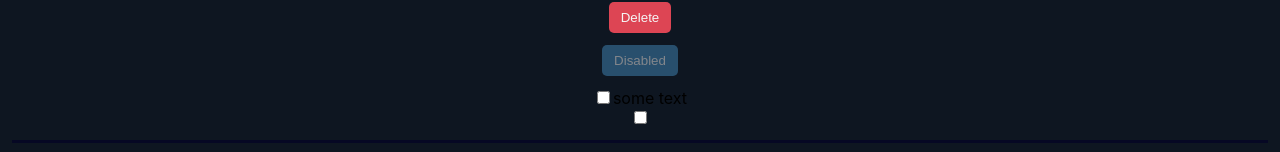
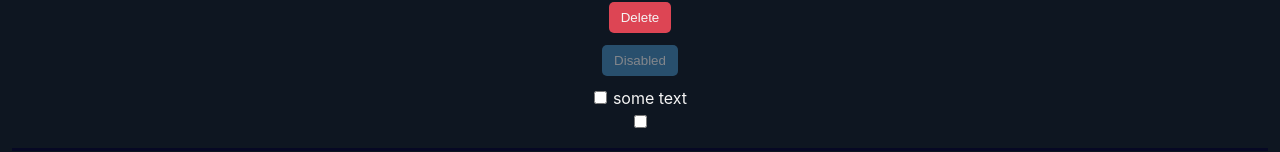
Before and after one commit to mykolao/react-homeworks, a React (Create React App) app: page / in a window 1280 px wide. Shown: the part 747-899 px from the top of the page. Built offline with nearby package versions, Linux system fonts and the light colour scheme.

Commit message:
SuperCheckbox fixed

```diff
--- a/src/homework-4/common/c3-SuperCheckbox/SuperCheckbox.module.css
+++ b/src/homework-4/common/c3-SuperCheckbox/SuperCheckbox.module.css
@@ -1,7 +1,8 @@
 .checkbox {
-
+  margin-bottom: 8px;
 }
 
 .spanClassName {
-
+  color: var(--color-light);
+  padding: 3px;
 }
--- a/src/homework-4/common/c3-SuperCheckbox/SuperCheckbox.tsx
+++ b/src/homework-4/common/c3-SuperCheckbox/SuperCheckbox.tsx
@@ -21,6 +21,8 @@ const SuperCheckbox: React.FC<SuperCheckboxPropsType> = (
 ) => {
     const onChangeCallback = (e: ChangeEvent<HTMLInputElement>) => {
         // сделайте так чтоб работал onChange и onChangeChecked
+        onChangeChecked && onChangeChecked(e.currentTarget.checked);
+        onChange && onChange(e);
     }
 
     const finalInputClassName = `${s.checkbox} ${className ? className : ''}`
```
